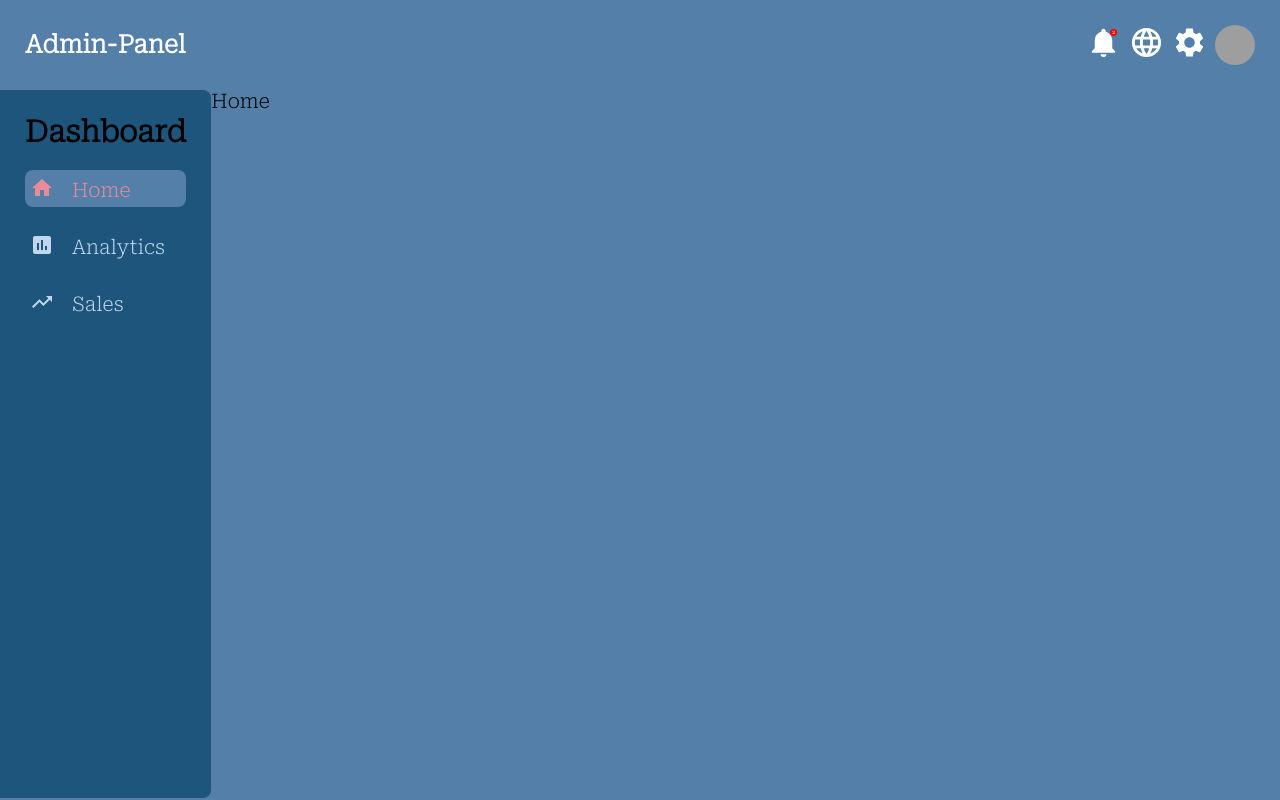
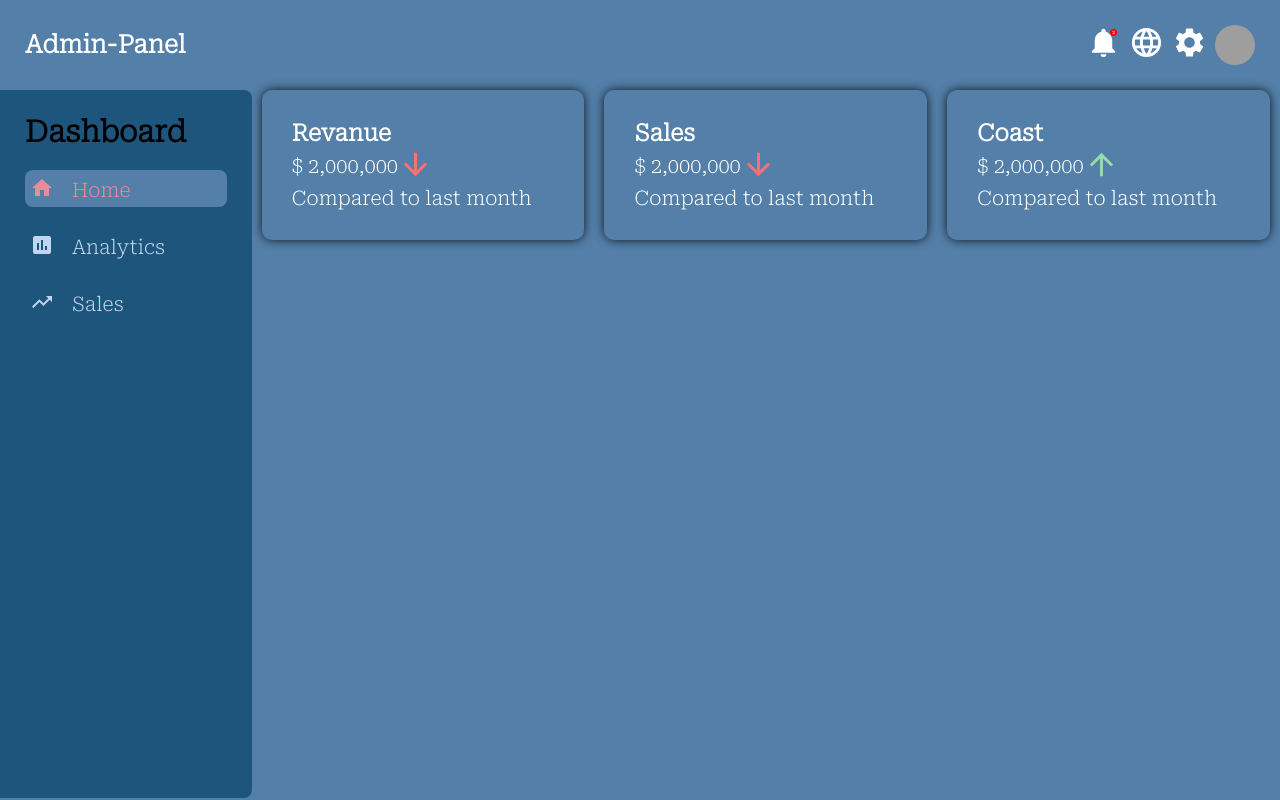
Before and after one commit to SerheyJankowsky/AdminPanel, a React (Create React App) app: page /home in a window 1280 px wide. Built offline with nearby package versions, Linux system fonts and the light colour scheme; grey boxes are pictures that could not be loaded.

Commit message:
add home page info

```diff
--- a/src/App.module.scss
+++ b/src/App.module.scss
@@ -16,7 +16,9 @@ body {
 .container {
   width: 100%;
   display: flex;
+  gap: 10px;
 }
 .main__content {
-  flex: 10;
+  flex: 5;
+  padding-right: 10px;
 }
--- a/src/Component/Icons/Icons.jsx
+++ b/src/Component/Icons/Icons.jsx
@@ -1,5 +1,11 @@
 import s from "./icon.module.scss";
-import { Language, Notifications, Settings } from "@mui/icons-material";
+import {
+  Language,
+  Notifications,
+  Settings,
+  ArrowUpward,
+  ArrowDownward,
+} from "@mui/icons-material";
 const Icon = ({ type }) => {
   switch (type) {
     case "Notification":
@@ -23,8 +29,20 @@ const Icon = ({ type }) => {
           <Settings sx={{ fontSize: 35, color: "#ffff" }} />
         </div>
       );
+    case "ArrowUp":
+      return (
+        <div className={s.icon__language}>
+          <ArrowUpward sx={{ fontSize: 35, color: "#96dbae" }} />
+        </div>
+      );
+    case "ArrowDown":
+      return (
+        <div className={s.icon__language}>
+          <ArrowDownward sx={{ fontSize: 35, color: "#fc7174" }} />
+        </div>
+      );
     default:
-      return;
+      return "NotFound";
   }
 };
 
--- a/src/Component/Sidebar/Sidebar.jsx
+++ b/src/Component/Sidebar/Sidebar.jsx
@@ -7,7 +7,7 @@ const Sidebar = () => {
     <ul className={s.link__wraper}>
       <h2>Dashboard</h2>
       {pathLink.map(({ to, name, icons }) => (
-        <li>
+        <li key={to}>
           {" "}
           <NavLink
             to={to}
--- a/src/Pages/Home/Home.jsx
+++ b/src/Pages/Home/Home.jsx
@@ -1,7 +1,15 @@
 import s from "./home.module.scss";
-
+import HomeInfo from "./components/HomeInfo";
 const Home = () => {
-  return <div>Home</div>;
+  return (
+    <div>
+      <div className={s.info}>
+        <HomeInfo type={"Revanue"} total={2000000} proffit={false} />
+        <HomeInfo type={"Sales"} total={2000000} proffit={false} />
+        <HomeInfo type={"Coast"} total={2000000} />
+      </div>
+    </div>
+  );
 };
 
 export default Home;
--- /dev/null
+++ b/src/Pages/Home/components/HomeInfo/HomeInfo.jsx
@@ -0,0 +1,16 @@
+import s from "./homeInfo.module.scss";
+import Icon from "../../../../Component/Icons";
+const HomeInfo = ({ type, total, proffit = true }) => {
+  return (
+    <div className={s.info__wrapper}>
+      <h3>{type}</h3>
+      <div className={s.info__proffit}>
+        <p>$ {total.toLocaleString()}</p>
+        {proffit ? <Icon type="ArrowUp" /> : <Icon type="ArrowDown" />}
+      </div>
+      <p>Compared to last month</p>
+    </div>
+  );
+};
+
+export default HomeInfo;
--- /dev/null
+++ b/src/Pages/Home/components/HomeInfo/homeInfo.module.scss
@@ -0,0 +1,14 @@
+.info__wrapper {
+  display: flex;
+  flex-direction: column;
+  box-shadow: 0 0 11px -1px #000000;
+  padding: 30px;
+  border-radius: 10px;
+  cursor: pointer;
+  flex: 1;
+  color: #fff;
+  .info__proffit {
+    display: flex;
+    align-items: center;
+  }
+}
--- /dev/null
+++ b/src/Pages/Home/components/HomeInfo/index.js
@@ -0,0 +1 @@
+export { default } from "./HomeInfo.jsx";
--- a/src/Pages/Home/home.module.scss
+++ b/src/Pages/Home/home.module.scss
@@ -0,0 +1,6 @@
+.info {
+  display: flex;
+  align-items: center;
+  justify-content: space-around;
+  gap: 20px;
+}
--- a/src/Routes/Routes.jsx
+++ b/src/Routes/Routes.jsx
@@ -6,7 +6,7 @@ const NavigationRoutes = () => {
   return (
     <Routes>
       {routes.map(({ path, component }) => (
-        <Route path={path} element={component} />
+        <Route key={path} path={path} element={component} />
       ))}
     </Routes>
   );
```
